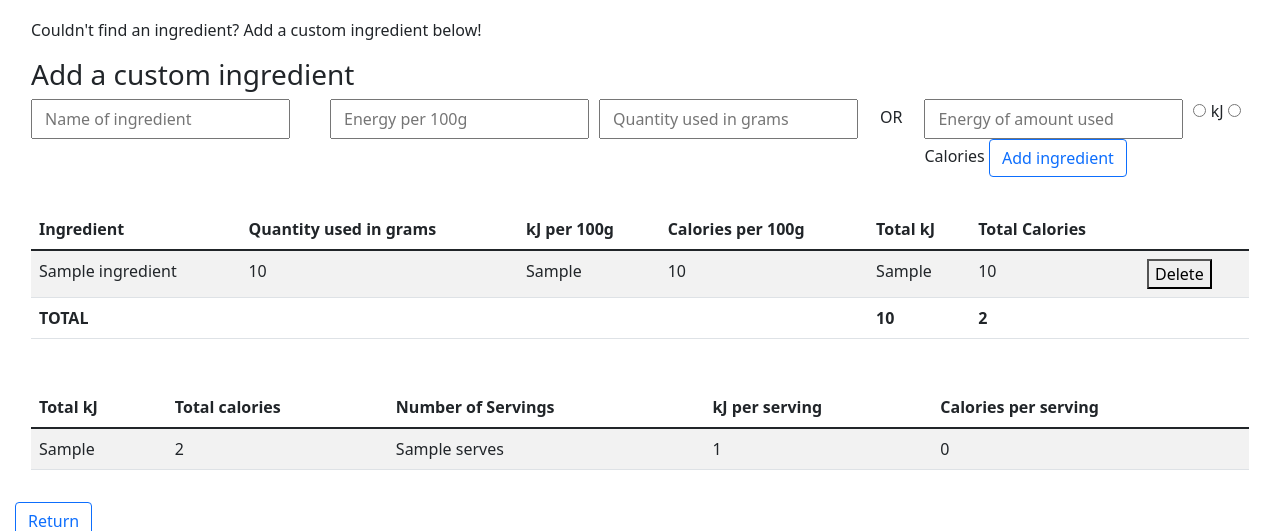
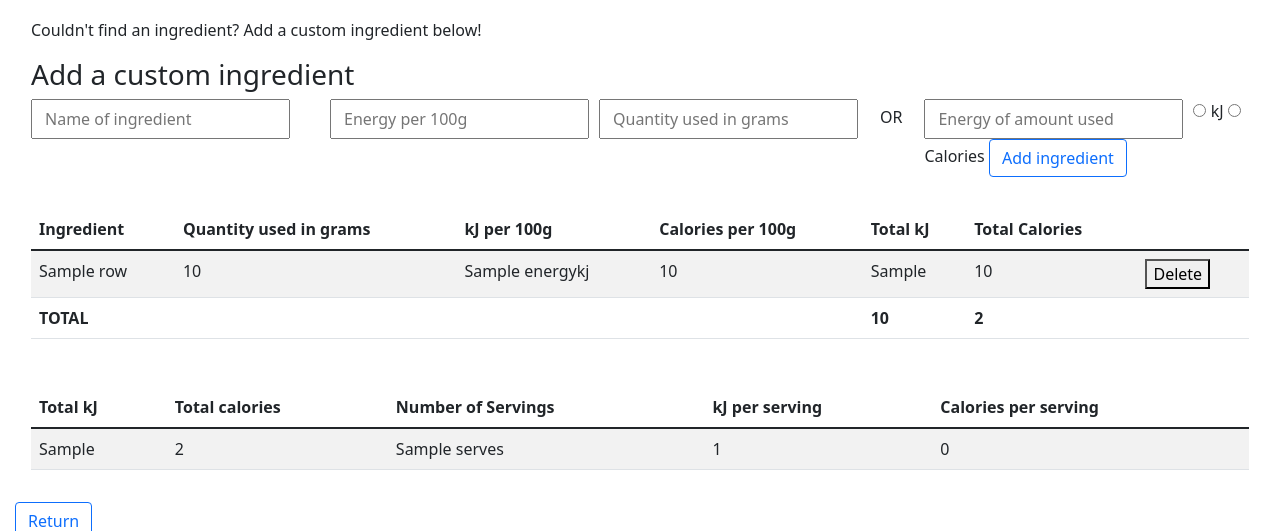
Before and after one commit to IzzybellaDu/Food-Conscious, a Flask app: template templates/kjcalc2.html in a window 1280 px wide. Shown: the part 259-790 px from the top of the page. Run offline with Flask 2, Linux system fonts and the light colour scheme; the template is opened without the code that fills it: most values are stand-ins (such as "Sample title", 1, 10 or a date in 2020); some libraries are stand-ins or nearby versions.

```diff
--- a/application.py
+++ b/application.py
@@ -167,7 +167,7 @@ def kjcalc():
                 return render_template("kjcalc1.html", alert="Invalid recipe.", past=prevrecipes)
 
             session["recipeid"] = check[0]["recipeid"]
-            curr = systemdb.execute("SELECT * FROM ingredients WHERE userid = ? AND recipeid = ?", session["userid"], session["recipeid"])
+            curr = systemdb.execute("SELECT * FROM ingredients LEFT JOIN fooddata ON ingredients.dataid = fooddata.id WHERE userid = ? AND recipeid = ?", session["userid"], session["recipeid"])
             recipe = systemdb.execute("SELECT * FROM recipe WHERE userid = ? AND recipeid = ?", session["userid"], session["recipeid"])
             return render_template("kjcalc2.html", curr=curr, data=ingredients, recipe=recipe[0]["name"])
 
@@ -178,7 +178,7 @@ def kjcalc():
         recipe = systemdb.execute("SELECT * FROM recipe WHERE userid = ? AND recipeid = ?", session["userid"], session["recipeid"])
 
         if request.form['function'] == 'add':
-            curr = systemdb.execute("SELECT * FROM ingredients WHERE userid = ? AND recipeid = ?", session["userid"], session["recipeid"])
+            curr = systemdb.execute("SELECT * FROM ingredients LEFT JOIN fooddata ON ingredients.dataid = fooddata.id WHERE userid = ? AND recipeid = ?", session["userid"], session["recipeid"])
 
             if not request.form.get("ingredient") or not request.form.get("quantity"):
                 return render_template("kjcalc2.html", data=ingredients, curr=curr, alert="Must fill up both fields.", recipe=recipe[0]["name"])
@@ -190,19 +190,19 @@ def kjcalc():
                 return render_template("kjcalc2.html", data=ingredients, curr=curr, alert="Quantity must be numeric.", recipe=recipe[0]["name"])
 
             # figure out what ingredient, retrieve it's kj count, divide it by 100 and multiply it by the size and add it to db
-            kJ100 = systemdb.execute("SELECT name, kj FROM fooddata WHERE id = ?", request.form.get("ingredient"))
-            kJ1 = round(kJ100[0]["kj"] / 100 * float(request.form.get("quantity")))
+            kJ100 = systemdb.execute("SELECT energykj FROM fooddata WHERE id = ?", request.form.get("ingredient"))
+            kJ1 = round(kJ100[0]["energykj"] / 100 * float(request.form.get("quantity")))
 
-            systemdb.execute("INSERT INTO ingredients (userid, recipeid, ingredient, kj100, quantity, kj) VALUES (?,?,?,?,?,?)",
-                session["userid"], session["recipeid"], kJ100[0]["name"], kJ100[0]["kj"], request.form.get("quantity"), kJ1)
+            systemdb.execute("INSERT INTO ingredients (userid, recipeid, dataid, quantity, kj) VALUES (?,?,?,?,?)",
+                session["userid"], session["recipeid"], request.form.get("ingredient"), request.form.get("quantity"), kJ1)
 
-            curr = systemdb.execute("SELECT * FROM ingredients WHERE userid = ? AND recipeid = ?", session["userid"], session["recipeid"])
+            curr = systemdb.execute("SELECT * FROM ingredients LEFT JOIN fooddata ON ingredients.dataid = fooddata.id WHERE userid = ? AND recipeid = ?", session["userid"], session["recipeid"])
 
             flash("Ingredient added.")
             return render_template("kjcalc2.html", curr=curr, data=ingredients, recipe=recipe[0]["name"])
 
         if request.form['function'] == 'addspecial':
-            curr = systemdb.execute("SELECT * FROM ingredients WHERE userid = ? AND recipeid = ?", session["userid"], session["recipeid"])
+            curr = systemdb.execute("SELECT * FROM ingredients LEFT JOIN fooddata ON ingredients.dataid = fooddata.id WHERE userid = ? AND recipeid = ?", session["userid"], session["recipeid"])
 
             if not request.form.get("totalkJ") and not request.form.get("kJ100"):
                 return render_template("kjcalc2.html", alert="Must enter energy count for the amount used or the ingredient in 100g and its units.", curr=curr, data=ingredients, recipe=recipe[0]["name"])
@@ -213,11 +213,12 @@ def kjcalc():
             if not request.form.get("units") or request.form.get("units") not in units:
                 return render_template("kjcalc2.html", alert="Must enter units or not a valid choice for units.", curr=curr, data=ingredients, recipe=recipe[0]["name"])
 
-            try:
-                float(request.form.get("quantity"))
+            if request.form.get("quantity"):
+                try:
+                    float(request.form.get("quantity"))
 
-            except:
-                return render_template("kjcalc2.html", data=ingredients, curr=curr, alert="Quantity must be numeric.", recipe=recipe[0]["name"])
+                except:
+                    return render_template("kjcalc2.html", data=ingredients, curr=curr, alert="Quantity must be numeric.", recipe=recipe[0]["name"])
 
             if request.form.get("kJ100"):
                 if request.form.get("units") == "kJ":
@@ -228,8 +229,8 @@ def kjcalc():
 
                 total = round(kJ/100 * int(request.form.get("quantity")))
 
-                systemdb.execute("INSERT INTO ingredients (userid, recipeid, ingredient, kj100, quantity, kj) VALUES (?,?,?,?,?,?)",
-                    session["userid"], session["recipeid"], request.form.get("name"), kJ, request.form.get("quantity"), total)
+                systemdb.execute("INSERT INTO ingredients (userid, recipeid, ingredientname, kj100, quantity, kj, custom) VALUES (?,?,?,?,?,?,?)",
+                    session["userid"], session["recipeid"], request.form.get("name"), kJ, request.form.get("quantity"), total, 'true')
 
             else:
                 if request.form.get("units") == "kJ":
@@ -238,16 +239,16 @@ def kjcalc():
                 else:
                     kJ = caltokj(int(request.form.get("totalkJ")))
 
-                systemdb.execute("INSERT INTO ingredients (userid, recipeid, ingredient, kj) VALUES (?,?,?,?)",
-                    session["userid"], session["recipeid"], request.form.get("name"), kJ)
+                systemdb.execute("INSERT INTO ingredients (userid, recipeid, ingredientname, kj, custom) VALUES (?,?,?,?,?)",
+                    session["userid"], session["recipeid"], request.form.get("name"), kJ, 'true')
 
-            curr = systemdb.execute("SELECT * FROM ingredients WHERE userid = ? AND recipeid = ?", session["userid"], session["recipeid"])
+            curr = systemdb.execute("SELECT * FROM ingredients LEFT JOIN fooddata ON ingredients.dataid = fooddata.id WHERE userid = ? AND recipeid = ?", session["userid"], session["recipeid"])
 
             flash("Ingredient added.")
             return render_template("kjcalc2.html", curr=curr, data=ingredients, recipe=recipe[0]["name"])
 
         if request.form['function'] == 'serving':
-            curr = systemdb.execute("SELECT * FROM ingredients WHERE userid = ? AND recipeid = ?", session["userid"], session["recipeid"])
+            curr = systemdb.execute("SELECT * FROM ingredients LEFT JOIN fooddata ON ingredients.dataid = fooddata.id WHERE userid = ? AND recipeid = ?", session["userid"], session["recipeid"])
 
             serveinfo = {}
 
@@ -294,7 +295,7 @@ def deleteingredient():
 
     systemdb.execute("DELETE FROM ingredients WHERE userid = ? AND ingredientid = ?", session["userid"], request.form.get("ingredientid"))
     ingredients = systemdb.execute("SELECT id, name FROM fooddata")
-    curr = systemdb.execute("SELECT * FROM ingredients WHERE userid = ? AND recipeid = ?", session["userid"], session["recipeid"])
+    curr = systemdb.execute("SELECT * FROM ingredients LEFT JOIN fooddata ON ingredients.dataid = fooddata.id WHERE userid = ? AND recipeid = ?", session["userid"], session["recipeid"])
     recipe = systemdb.execute("SELECT * FROM recipe WHERE userid = ? AND recipeid = ?", session["userid"], session["recipeid"])
 
     return render_template("kjcalc2.html", curr=curr, data=ingredients, recipe=recipe[0]["name"])
--- a/templates/kjcalc2.html
+++ b/templates/kjcalc2.html
@@ -68,8 +68,9 @@
 
         <tbody>
             {% for row in curr %}
+                {% if row["custom"] %}
                     <tr>
-                    <td>{{ row["ingredient"] }}</td>
+                        <td>{{ row["ingredientname"] }}</td>
                         <td>{{ row["quantity"] }}</td>
                         <td>{{ row["kj100"] }}</td>
                         <td>{{ row["kj100"] | kjtocal }}</td>
@@ -77,6 +78,19 @@
                         <td>{{ row["kj"] | kjtocal }}</td>
                         <td><form action="/deleteingredient" method="post"><button name = "ingredientid" value="{{ row['ingredientid'] }}">Delete</button></form></td>
                     </tr>
+
+                {% else %}
+                    <tr>
+                        <td>{{ row["name"] }}</td>
+                        <td>{{ row["quantity"] }}</td>
+                        <td>{{ row["energykj"] }}</td>
+                        <td>{{ row["energykj"] | kjtocal }}</td>
+                        <td>{{ row["kj"] }}</td>
+                        <td>{{ row["kj"] | kjtocal }}</td>
+                        <td><form action="/deleteingredient" method="post"><button name = "ingredientid" value="{{ row['ingredientid'] }}">Delete</button></form></td>
+                    </tr>
+
+                {% endif %}
 
             {% endfor %}
 
```
Lines whose indentation alone changed are shown as unchanged.
